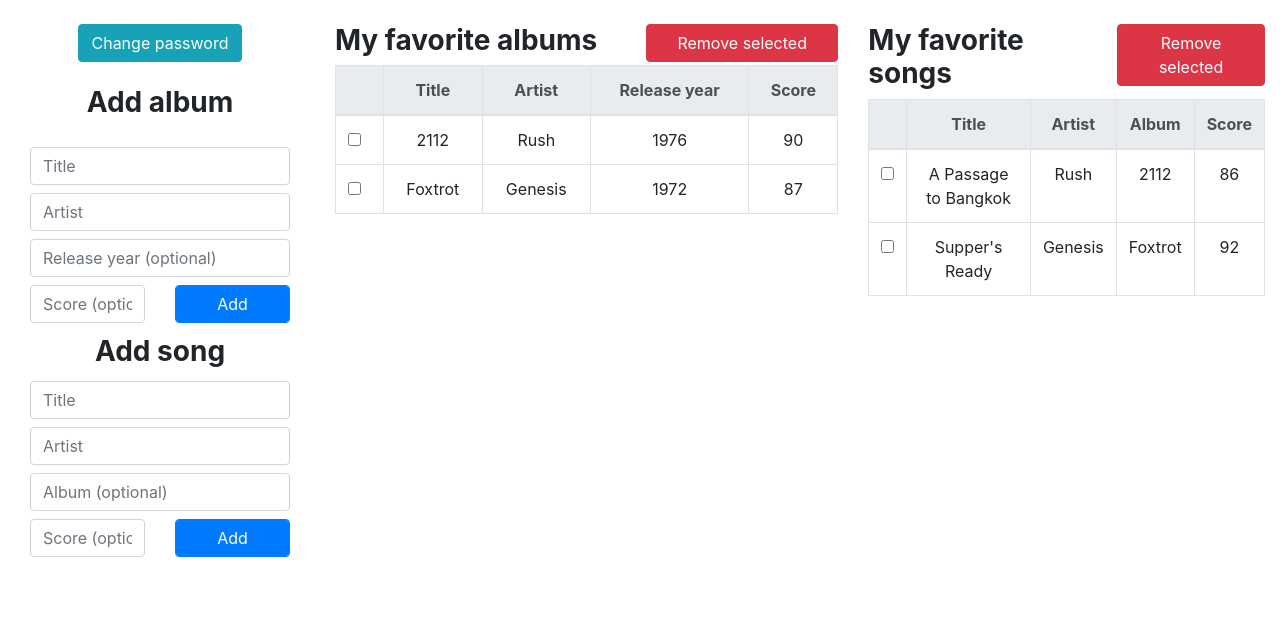
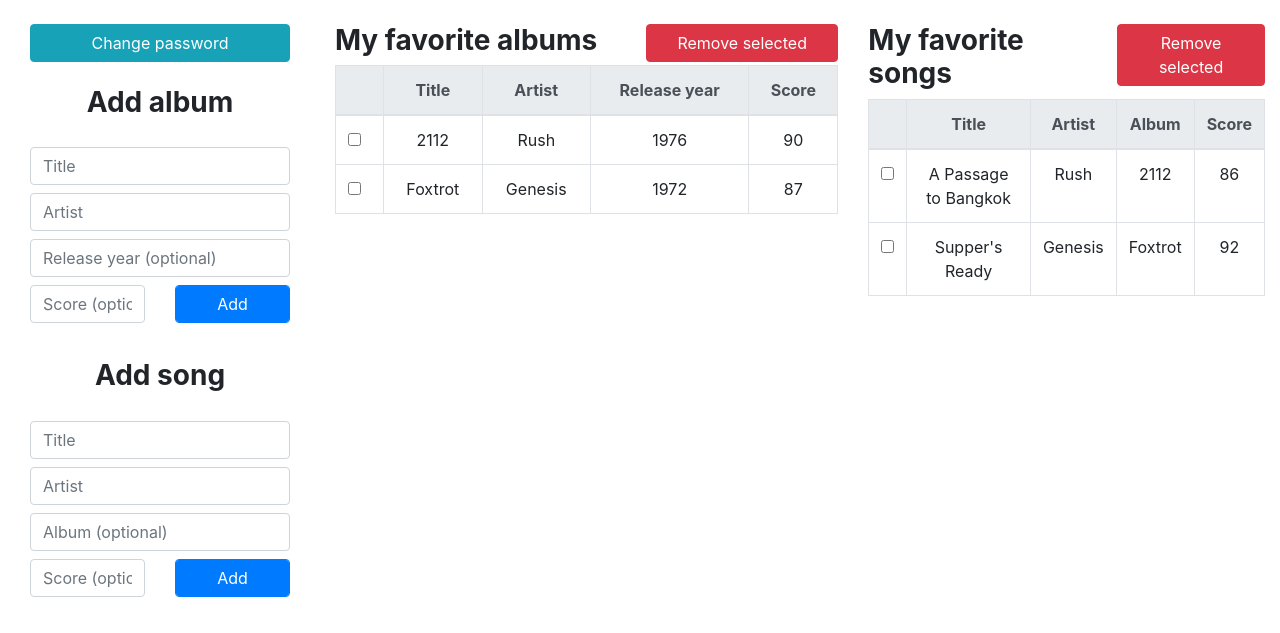
Before and after one commit to ChackMociute/Web-Development-Coursework-2, a Flask app: template app/templates/profile.html in a window 1280 px wide. Shown: the part 69-702 px from the top of the page. Run offline with Flask 2, Linux system fonts and the light colour scheme; the template is opened without the code that fills it: values that come from a table or form of the project are taken from there, others are empty; data comes from the database, SQL or seed files in the repository; some libraries are stand-ins or nearby versions.

Commit message:
Fixed 'change password' button placement

```diff
--- a/app/templates/profile.html
+++ b/app/templates/profile.html
@@ -14,7 +14,7 @@
     <div class='col-lg-3 col-12'>
     <div class='row'>
         <div class='col-12'>
-        <form action="" method="post" class='col-12 col-md-8 col-sm-10 offset-md-2 offset-sm-1'>
+        <form action="" method="post" class='col-lg-12 col-md-8 col-sm-10 col-12 offset-lg-0 offset-md-2 offset-sm-1'>
                 <button type="submit" name="password" class="btn btn-info col-12">Change password</button>
         </form>
         </div>
@@ -90,7 +90,7 @@
         </div>
         </br>
         <div class='col-lg-12 col-md-6 col-12'>
-        <h3><center><b>Add song</b></center></h3>
+        <h3 class="my-4"><center><b>Add song</b></center></h3>
         <form action="" method="post" name="add_song">
             {{ song_form.hidden_tag() }}
             <div class='container-fluid'>
```
